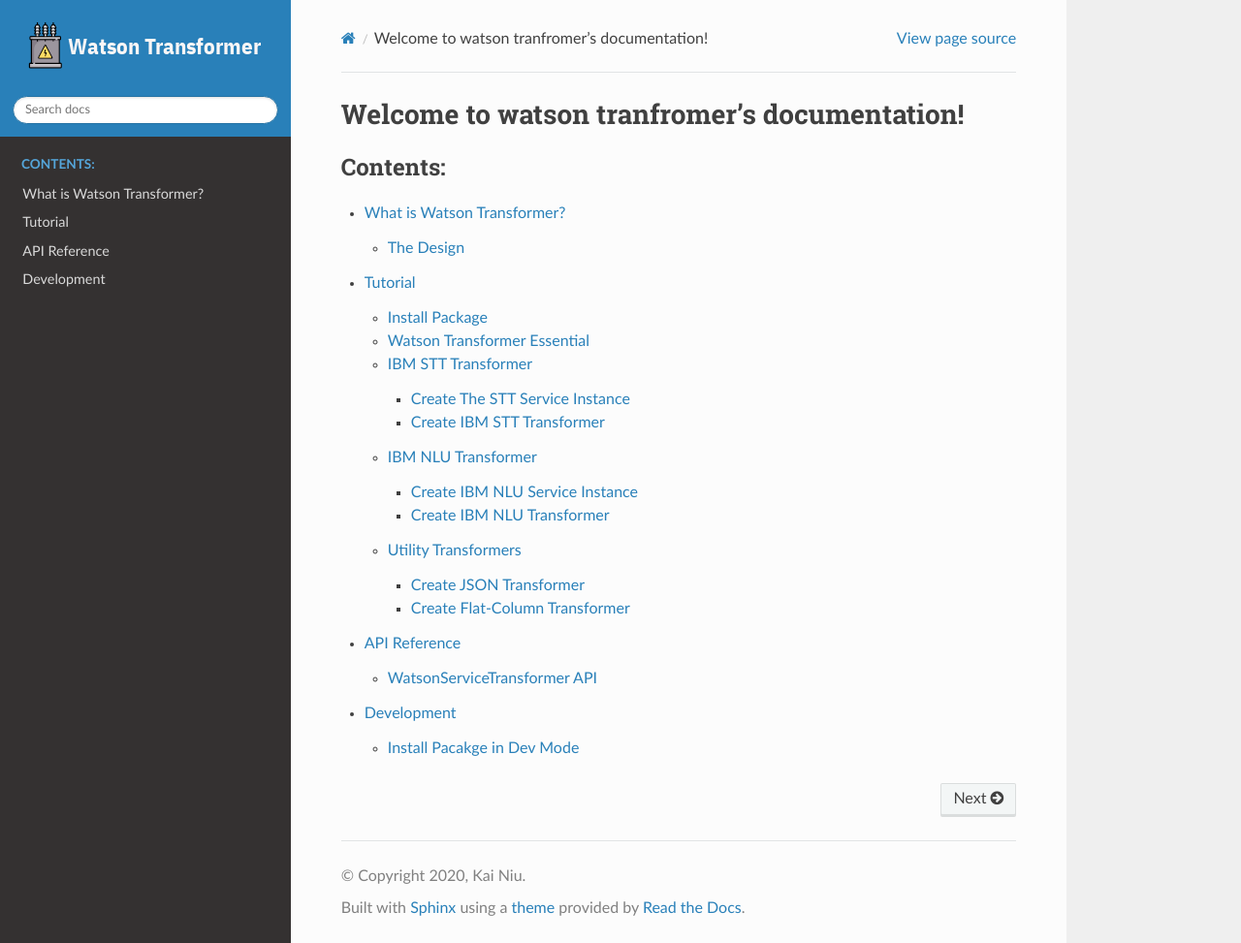
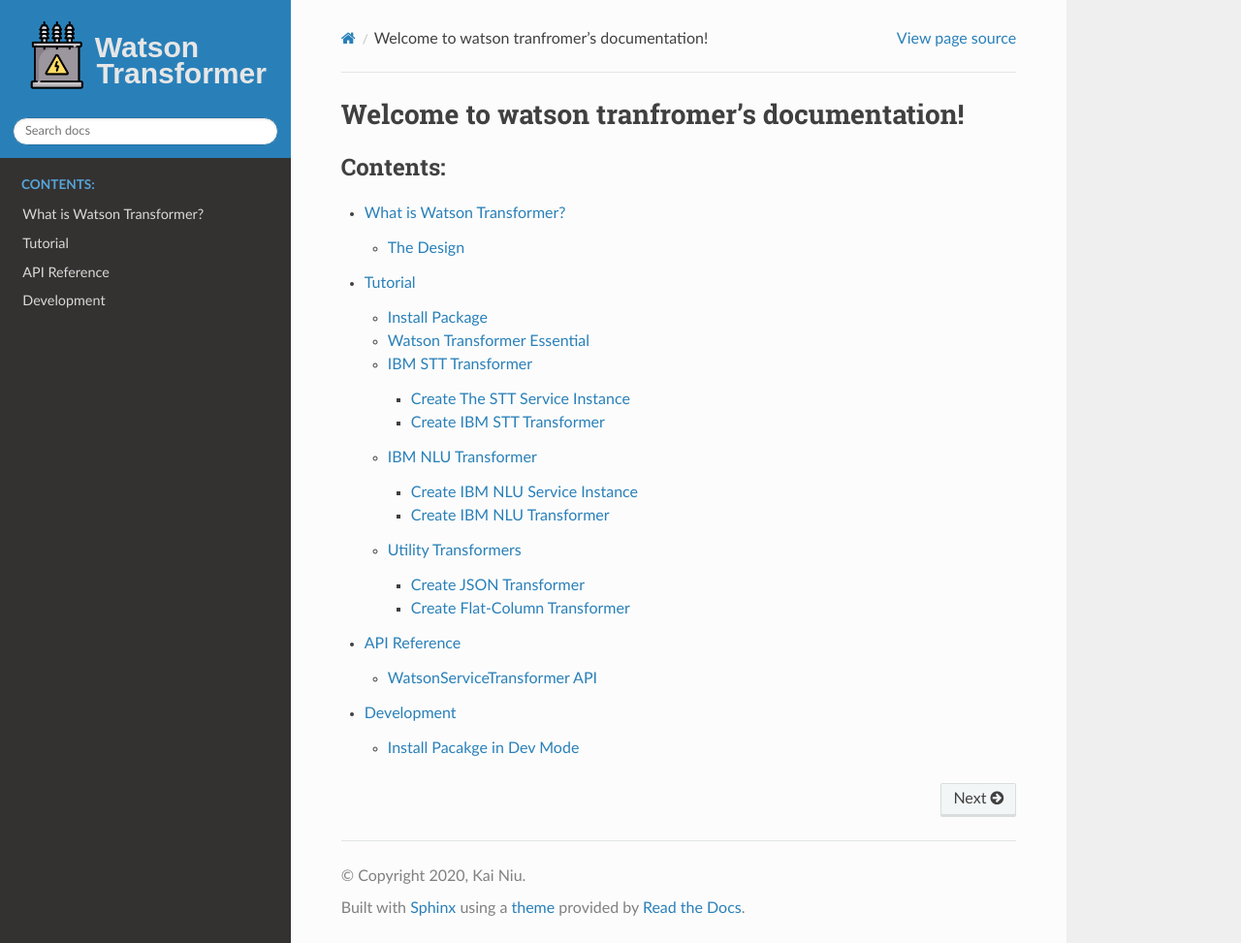
Before and after one commit to kai-niu/watson-transformer, a Sphinx documentation site: the page built from docs/index.rst, in a window 1280 px wide and 973 px high. Shown: the whole window at 97% size. Built offline with Sphinx 7.4.7 and the Read the Docs theme 2.0.0, drawn with Linux system fonts in a browser that asks for light colours.

Commit message:
logo design

```diff
--- a/docs/conf.py
+++ b/docs/conf.py
@@ -47,7 +47,7 @@
 # a list of builtin themes.
 #
 html_theme = "sphinx_rtd_theme"
-html_logo = 'misc/watson_transformer_logo.png'
+html_logo = 'misc/watson_transformer_logo.svg'
 html_theme_options = {
     'canonical_url': '',
     'logo_only': True,
```
Also changed, not shown: docs/misc/watson_transformer_logo.png (deleted), docs/misc/watson_transformer_logo.svg (added), 9 other files.
